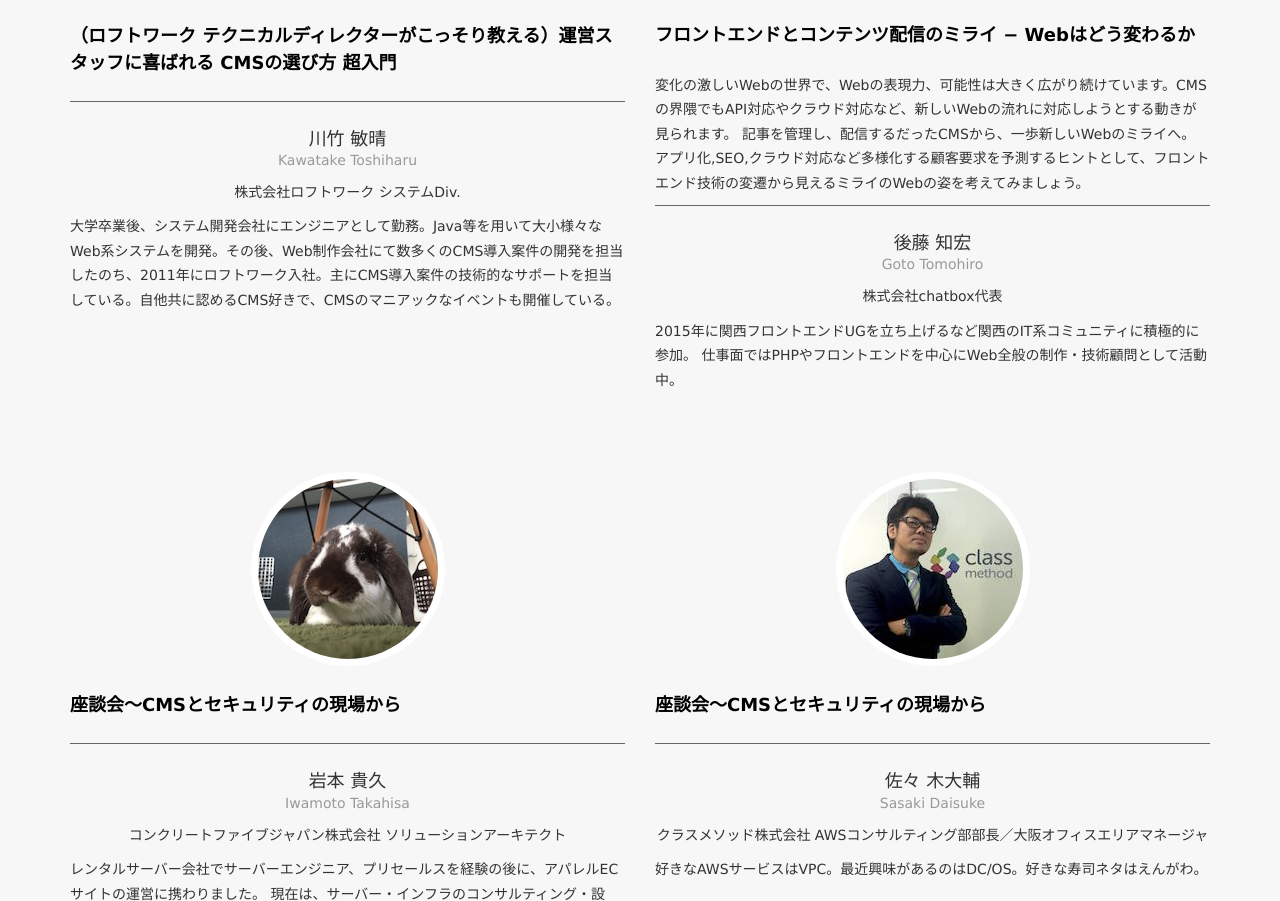
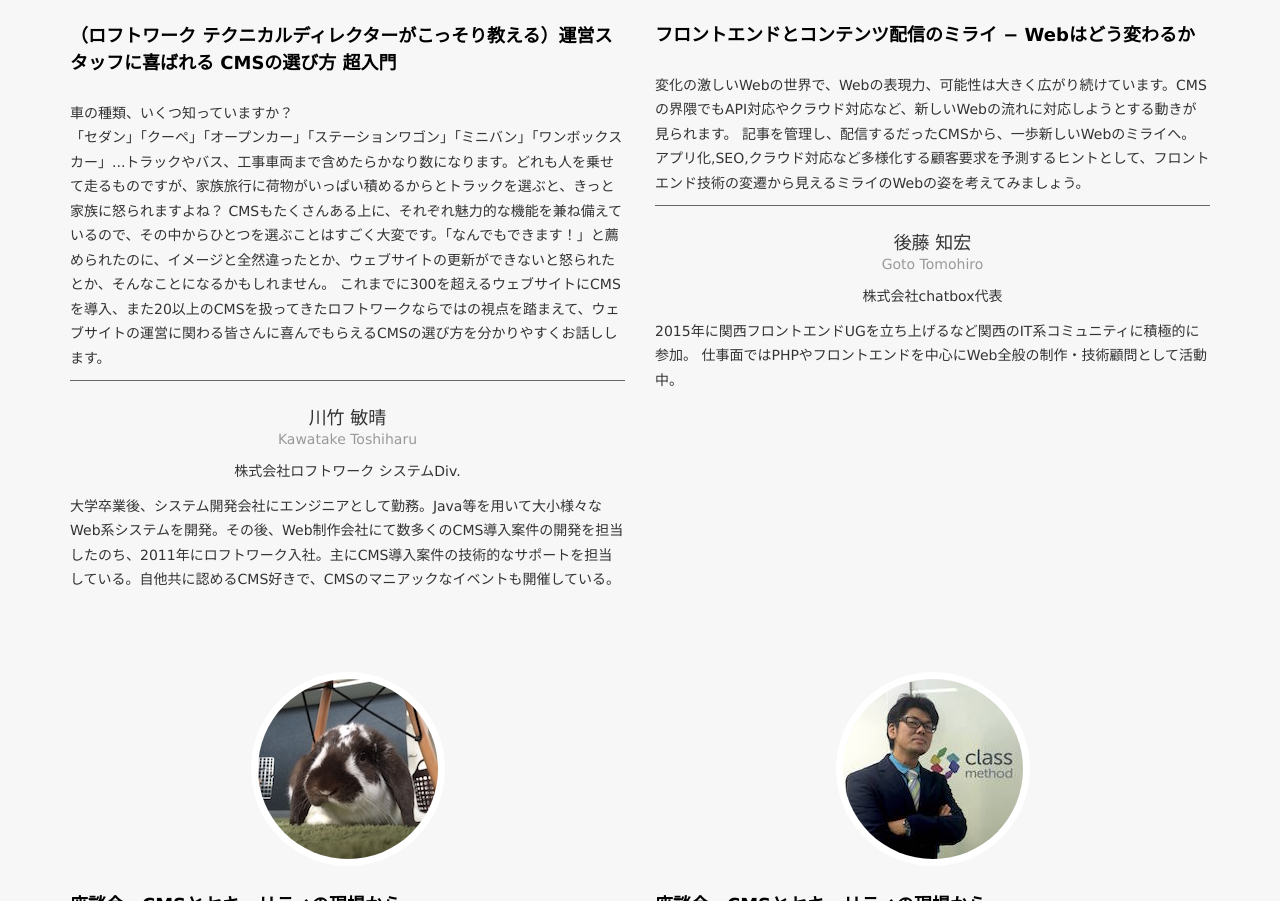
Before and after one commit to cms-fes/cms-fes-osaka-2016-site, a plain HTML site: page index.html in a window 1280 px wide. Shown: the part 2450-3351 px from the top of the page. Drawn offline with nearby package versions, Linux system fonts and the light colour scheme.

Commit message:
add Overview

```diff
--- a/index.html
+++ b/index.html
@@ -154,7 +154,11 @@
 	<div class="team-member">
 	<img src="img/seminar/kawatake.jpg" class="img-responsive img-circle" alt="川竹 敏さんの写真">
 	<h4>（ロフトワーク テクニカルディレクターがこっそり教える）運営スタッフに喜ばれる CMSの選び方 超入門</h4>
-	<p class="text-left"></p>
+	<p class="text-left">車の種類、いくつ知っていますか？<br>
+「セダン」「クーペ」「オープンカー」「ステーションワゴン」「ミニバン」「ワンボックスカー」...トラックやバス、工事車両まで含めたらかなり数になります。どれも人を乗せて走るものですが、家族旅行に荷物がいっぱい積めるからとトラックを選ぶと、きっと家族に怒られますよね？
+CMSもたくさんある上に、それぞれ魅力的な機能を兼ね備えているので、その中からひとつを選ぶことはすごく大変です。「なんでもできます！」と薦められたのに、イメージと全然違ったとか、ウェブサイトの更新ができないと怒られたとか、そんなことになるかもしれません。
+これまでに300を超えるウェブサイトにCMSを導入、また20以上のCMSを扱ってきたロフトワークならではの視点を踏まえて、ウェブサイトの運営に関わる皆さんに喜んでもらえるCMSの選び方を分かりやすくお話しします。
+</p>
 	<h5>川竹 敏晴<span>Kawatake Toshiharu</span></h5>
 	<p>株式会社ロフトワーク システムDiv.</p>
 	<p class="text-left">大学卒業後、システム開発会社にエンジニアとして勤務。Java等を用いて大小様々なWeb系システムを開発。その後、Web制作会社にて数多くのCMS導入案件の開発を担当したのち、2011年にロフトワーク入社。主にCMS導入案件の技術的なサポートを担当している。自他共に認めるCMS好きで、CMSのマニアックなイベントも開催している。
```
